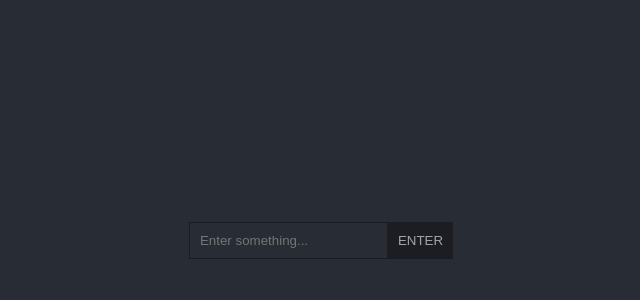
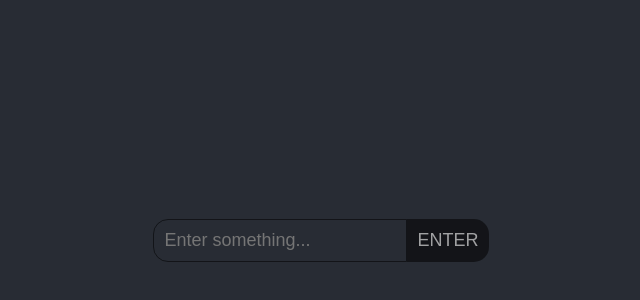
Before and after one commit to Hvinder/react-bulletin-board, a React (Create React App) app: page / in a window 1280 px wide. Shown: the part 160-460 px from the top of the page, without its empty margins (319-959 px from the left). Built offline with nearby package versions, Linux system fonts and the light colour scheme.

Commit message:
Changed box position

```diff
--- a/src/App.css
+++ b/src/App.css
@@ -15,9 +15,13 @@
 
 .box {
   max-width: 300px;
+  min-width: 100px;
   opacity: 0.8;
   padding: 15px;
   margin: 2px;
+  overflow-wrap: break-word;
+  position: absolute;
+  cursor: move;
 }
 
 .delete {
@@ -31,19 +35,38 @@
 
 .search {
   background: transparent;
-  border: 1px solid #0005;
+  border: 1px solid #0008;
+  border-radius: 15px 0 0 15px;
   padding: 10px;
   color: #fff9;
+  font-size: inherit;
 }
 
 .enter {
-  background: #0005;
+  background: #0008;
+  border-radius: 0 15px 15px 0;
   color: #fff9;
   padding: 10px;
   cursor: pointer;
   border: transparent;
+  font-size: inherit;
 }
 
 .search-bar {
   display: flex;
+  font-size: 18px;
 }
+
+button:focus {
+  outline: none;
+}
+
+input:focus {
+  outline: none;
+  box-shadow: 0 0 4px 2px #0007;
+}
+
+.enter:hover {
+  background-color: rgba(33, 184, 33, 0.9);
+  color: rgba(0, 0, 0, 0.95);
+}
--- a/src/App.js
+++ b/src/App.js
@@ -11,6 +11,8 @@ const App = () => {
     JSON.parse(localStorage.getItem('items')) || []
   );
 
+  const nodeRef = React.useRef(null);
+
   useEffect(() => {
     localStorage.setItem('items', JSON.stringify(items));
   }, [items]);
@@ -21,6 +23,7 @@ const App = () => {
       newItem();
     }
   };
+
   const newItem = () => {
     if (item.trim() !== '') {
       const newItem = {
@@ -28,6 +31,7 @@ const App = () => {
         item,
         color: randomColor({ luminosity: 'light' }),
         defaultPos: { x: 100, y: 0 },
+        onTop: false,
       };
       setItems((items) => [...items, newItem]);
       setItem('');
@@ -46,6 +50,14 @@ const App = () => {
   const deleteNote = (itemId) => {
     setItems(items.filter((item) => item.id !== itemId));
   };
+
+  const bringOnTop = (itemId) => {
+    const newItems = [...items];
+    const newItem = newItems.find((el) => el.id === itemId);
+    newItem.onTop = !newItem.onTop;
+    setItems(newItems);
+  };
+
   return (
     <div className="App">
       <header className="App-header">
@@ -58,8 +70,7 @@ const App = () => {
             onKeyPress={(event) => keypress(event)}
           />
           <button className="enter" onClick={newItem}>
-            {' '}
-            ENTER{' '}
+            ENTER
           </button>
         </div>
         {items.map((item, index) => {
@@ -67,11 +78,22 @@ const App = () => {
             <Draggable
               key={item.id}
               defaultPosition={item.defaultPos}
-              onStop={(e, data) => updatePos(data, index)}
+              onStop={(e, data) => {
+                updatePos(data, index);
+              }}
+              nodeRef={nodeRef}
+              // onClick={(event) => bringOnTop(item.id)}
             >
-              <div style={{ backgroundColor: item.color }} className="box">
+              <div
+                style={{ backgroundColor: item.color }}
+                className="box"
+                ref={nodeRef}
+              >
                 {`${item.item}`}
-                <button class="delete" onClick={(event) => deleteNote(item.id)}>
+                <button
+                  className="delete"
+                  onClick={(event) => deleteNote(item.id)}
+                >
                   X
                 </button>
               </div>
```
Also changed, not shown: 1 other file (tests, documents, lock files or other folders).
